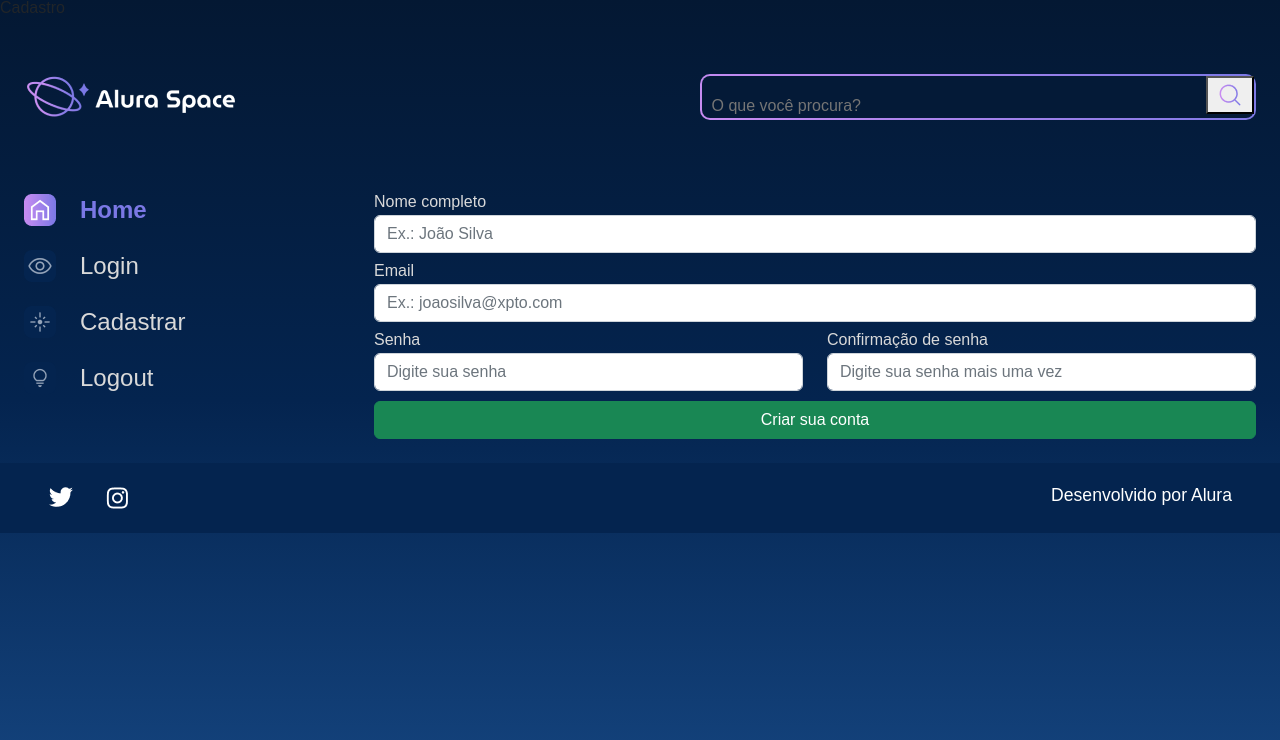
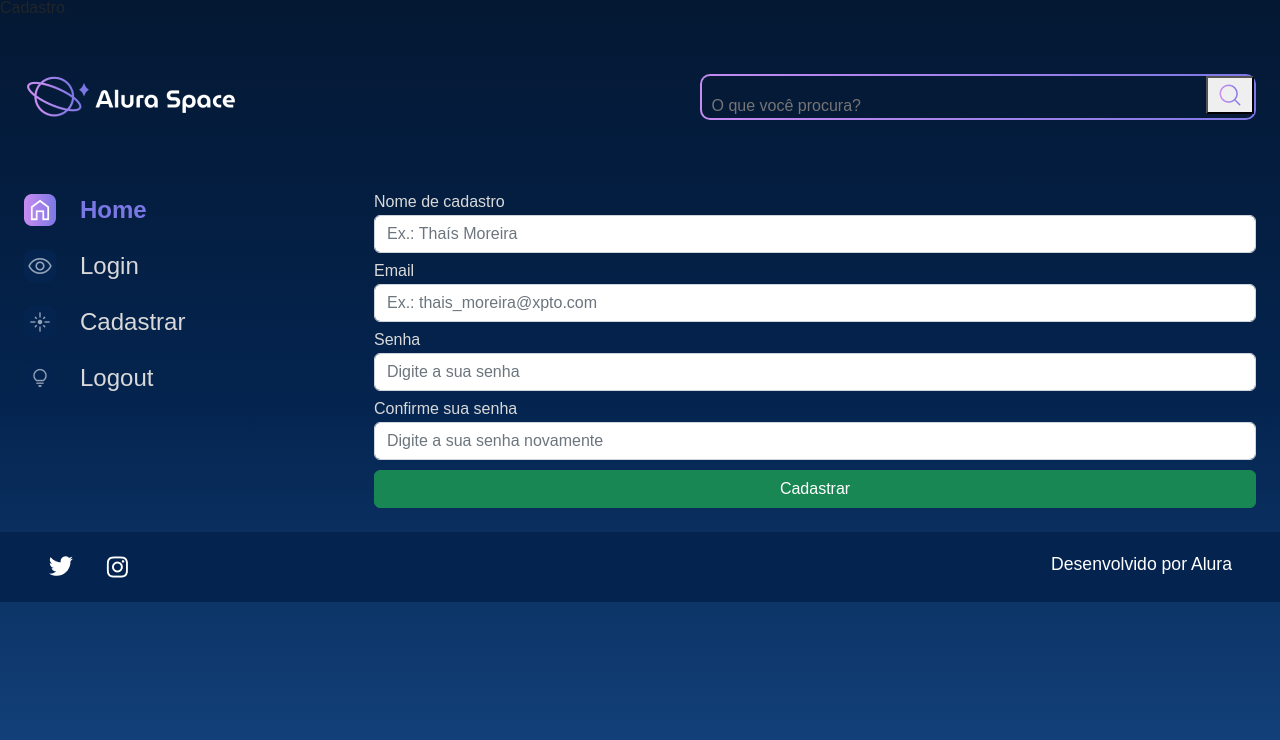
Before and after one commit to thaisdMM/alura_space, a Django app: page /cadastro in a window 1280 px wide. Shown: the top 740 px of the page. Run offline with Django 5.2, Linux system fonts and the light colour scheme.

Commit message:
feat: create CadastroForms name and email, update cadastro.html and implement longin_form and casdastro_for in the views

```diff
--- a/templates/usuarios/cadastro.html
+++ b/templates/usuarios/cadastro.html
@@ -43,26 +43,20 @@
             </section>
             <section class="galeria" style="margin-left: 5em">
                 <form action="" method="">
+                    <!-- para garantir a segurança da informaçao do conteúdo python -->
+                    {% csrf_token %}
                     <div class="row">
+                        {% for field in form.visible_fields %}
                         <div class="col-12 col-lg-12" style="margin-bottom: 10px;">
-                            <label for="nome_cadastro" style="color:#D9D9D9; margin-bottom: 5px;"><b>Nome completo</b></label>
-                            <input type="text" class="form-control" name="nome_cadastro" placeholder="Ex.: João Silva" required>
+                            <label for="{{ field.id_for_label }}" style="color:#D9D9D9; margin-bottom: 5px;">{{field.label}}</label>
+                            {{ field }}
                         </div>
-                        <div class="col-12 col-lg-12" style="margin-bottom: 10px;">
-                            <label for="email" style="color:#D9D9D9; margin-bottom: 5px;"><b>Email</b></label>
-                            <input type="email" class="form-control" name="email" placeholder="Ex.: joaosilva@xpto.com" required>
-                        </div>
-                        <div class="col-12 col-lg-6" style="margin-bottom: 10px;">
-                            <label for="password1" style="color:#D9D9D9; margin-bottom: 5px;"><b>Senha</b></label>
-                            <input type="password" class="form-control" name="password1" placeholder="Digite sua senha" required>
-                        </div>
-                        <div class="col-12 col-lg-6" style="margin-bottom: 10px;">
-                            <label for="password2" style="color:#D9D9D9; margin-bottom: 5px;"><b>Confirmação de senha</b></label>
-                            <input type="password" class="form-control" name="password2" placeholder="Digite sua senha mais uma vez" required>
-                        </div>
-                        <div class="col-12 text-center">
-                            <button class="btn btn-success col-12" style="padding: top 5px;" type="submit">Criar sua conta</button>
-                        </div>
+
+                        {% endfor %}
+
+                    </div>
+                    <div>
+                        <button class="btn btn-success col-12" style="padding: top 5px;" type="submit">Cadastrar</button>
                     </div>
                 </form>
             </section>
--- a/usuarios/forms.py
+++ b/usuarios/forms.py
@@ -19,3 +19,47 @@ class LoginForms(forms.Form):
             attrs={"class": "form-control", "placeholder": "Digite a sua senha"}
         ),
     )
+
+
+class CadastroForms(forms.Form):
+    nome_cadastro = forms.CharField(
+        label="Nome de cadastro",
+        required=True,
+        max_length=100,
+        widget=forms.TextInput(
+            attrs={"class": "form-control", "placeholder": "Ex.: Thaís Moreira"}
+        ),
+    )
+    email = forms.EmailField(
+        label="Email",
+        required=True,
+        max_length=100,
+        widget=forms.EmailInput(
+            attrs={
+                "class": "form-control",
+                "placeholder": "Ex.: thais_moreira@xpto.com",
+            }
+        ),
+    )
+    senha_1 = forms.CharField(
+        label="Senha",
+        required=True,
+        max_length=70,
+        # passando attributes para o formulario para estilização
+        widget=forms.PasswordInput(
+            attrs={"class": "form-control", "placeholder": "Digite a sua senha"}
+        ),
+    )
+
+    senha_2 = forms.CharField(
+        label="Confirme sua senha",
+        required=True,
+        max_length=70,
+        # passando attributes para o formulario para estilização
+        widget=forms.PasswordInput(
+            attrs={
+                "class": "form-control",
+                "placeholder": "Digite a sua senha novamente",
+            }
+        ),
+    )
--- a/usuarios/views.py
+++ b/usuarios/views.py
@@ -1,13 +1,14 @@
 from django.shortcuts import render
 
-from usuarios.forms import LoginForms
+from usuarios.forms import LoginForms, CadastroForms
 
 
 def login(request):
     # instanciação de objeto formulario
-    form = LoginForms()
-    return render(request, "usuarios/login.html", {"form": form})
+    login_form = LoginForms()
+    return render(request, "usuarios/login.html", {"form": login_form})
 
 
 def cadastro(request):
-    return render(request, "usuarios/cadastro.html")
+    cadastro_form = CadastroForms()
+    return render(request, "usuarios/cadastro.html", {"form": cadastro_form})
```
